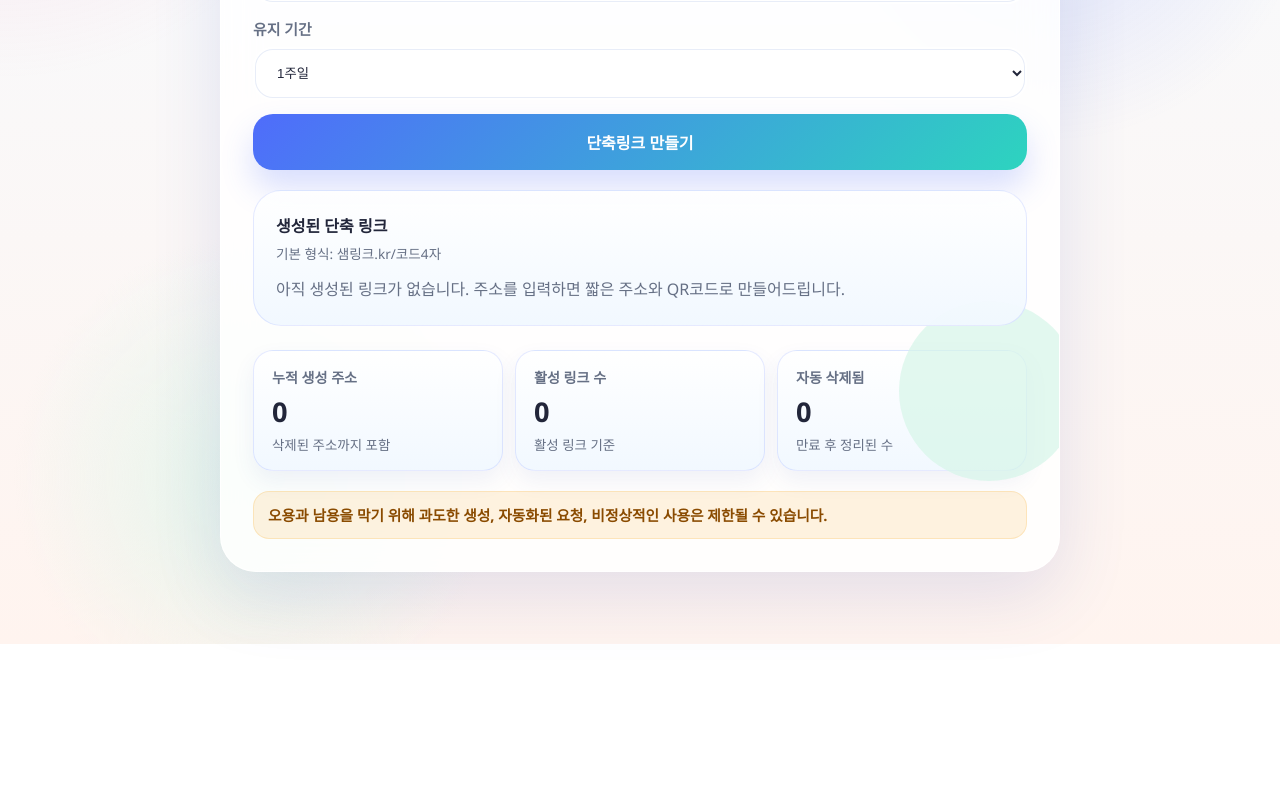
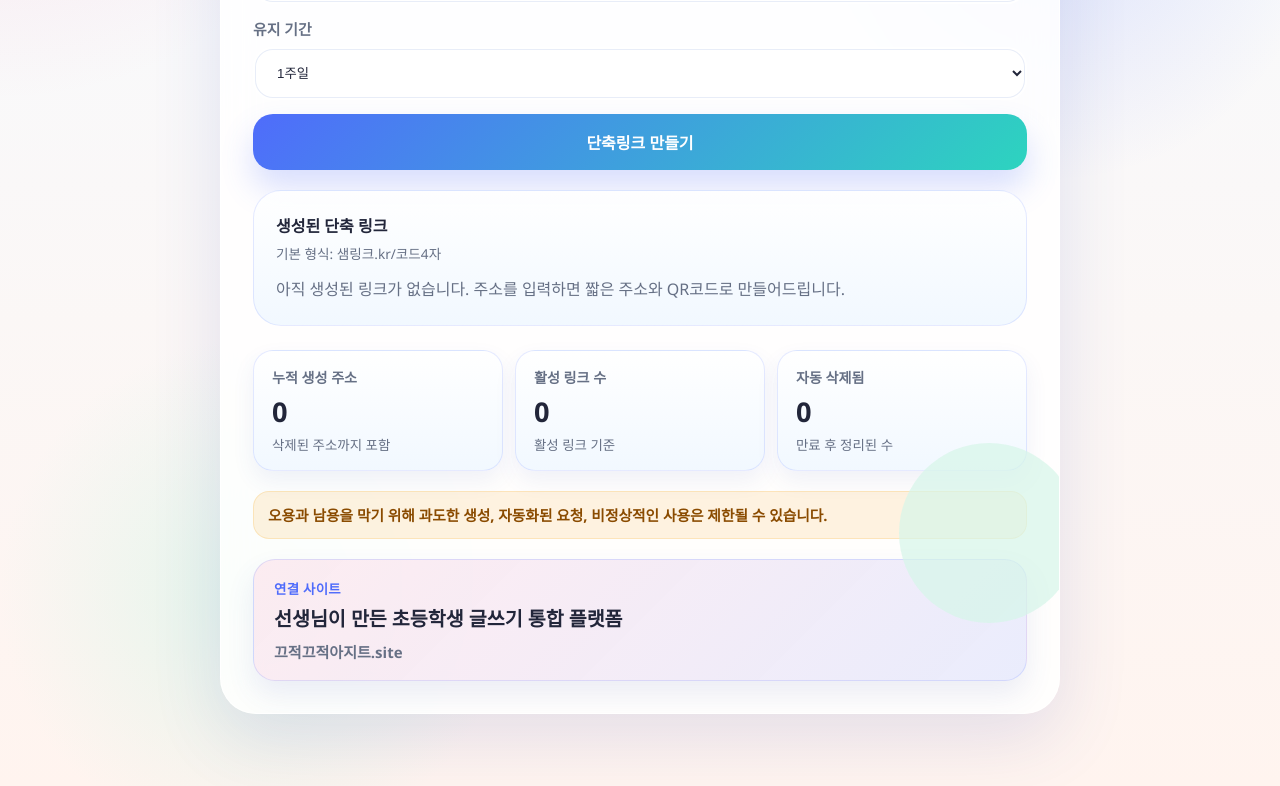
Before and after one commit to 01056649000yoo/URL, a Next.js app: page / in a window 1280 px wide. Shown: the part 284-1070 px from the top of the page. Before the commit the page ends 928 px from the top, so only its background shows below. Built offline with nearby package versions, Linux system fonts and the light colour scheme; no server answers.

Commit message:
Add partner site banner to homepage

```diff
--- a/app/globals.css
+++ b/app/globals.css
@@ -324,6 +324,36 @@ input {
   font-size: 0.92rem;
   font-weight: 700;
   line-height: 1.5;
+}
+
+.project-banner {
+  display: grid;
+  gap: 8px;
+  padding: 18px 20px;
+  border-radius: 22px;
+  background: linear-gradient(135deg, rgba(255, 127, 168, 0.14), rgba(79, 108, 251, 0.12));
+  border: 1px solid rgba(79, 108, 251, 0.16);
+  box-shadow: 0 14px 28px rgba(64, 88, 181, 0.1);
+  text-decoration: none;
+}
+
+.project-banner-kicker {
+  color: var(--brand);
+  font-size: 0.84rem;
+  font-weight: 900;
+  letter-spacing: 0.02em;
+}
+
+.project-banner strong {
+  color: var(--text);
+  font-size: clamp(1rem, 2.2vw, 1.22rem);
+  line-height: 1.35;
+}
+
+.project-banner-link {
+  color: var(--muted);
+  font-size: 0.94rem;
+  font-weight: 700;
 }
 
 .result-stack {
--- a/app/page.tsx
+++ b/app/page.tsx
@@ -278,6 +278,18 @@ export default function HomePage() {
         <p className="warning-note">
           오용과 남용을 막기 위해 과도한 생성, 자동화된 요청, 비정상적인 사용은 제한될 수 있습니다.
         </p>
+
+        <a
+          className="project-banner"
+          href="https://끄적끄적아지트.site"
+          target="_blank"
+          rel="noreferrer"
+          aria-label="끄적끄적아지트 사이트로 이동"
+        >
+          <span className="project-banner-kicker">연결 사이트</span>
+          <strong>선생님이 만든 초등학생 글쓰기 통합 플랫폼</strong>
+          <span className="project-banner-link">끄적끄적아지트.site</span>
+        </a>
       </section>
 
       {isQrOpen && resultUrl ? (
```
